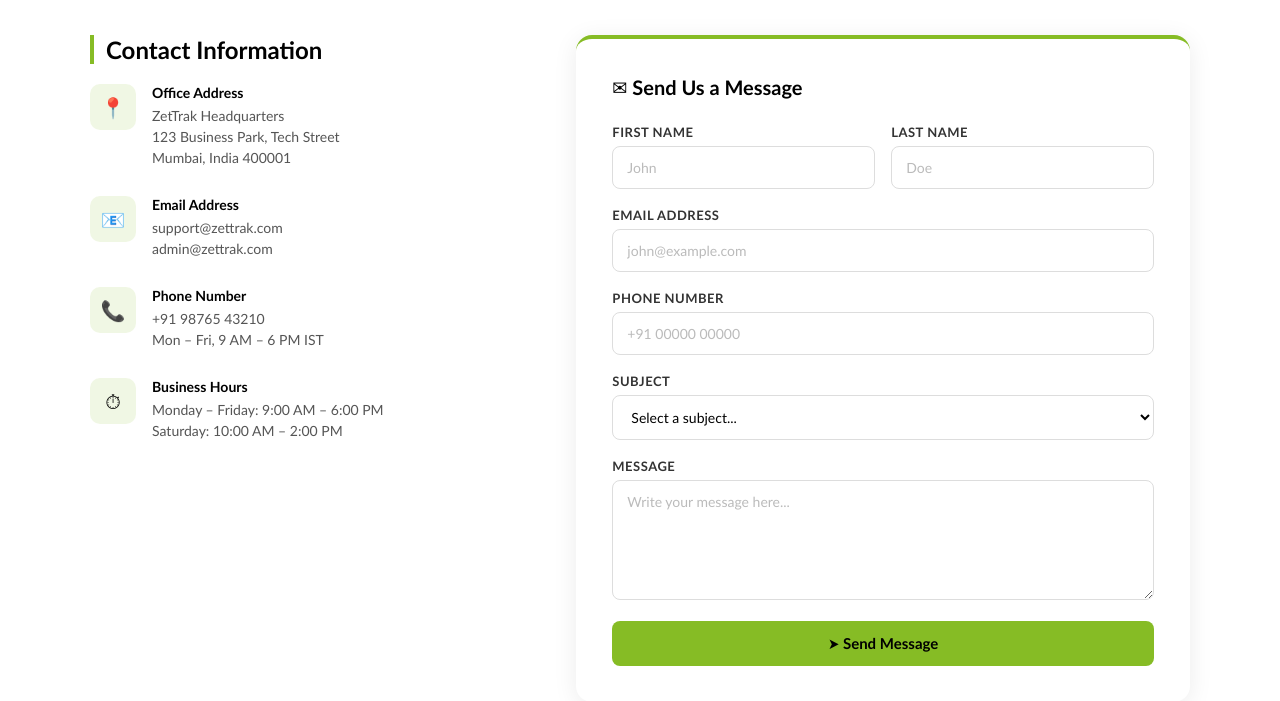
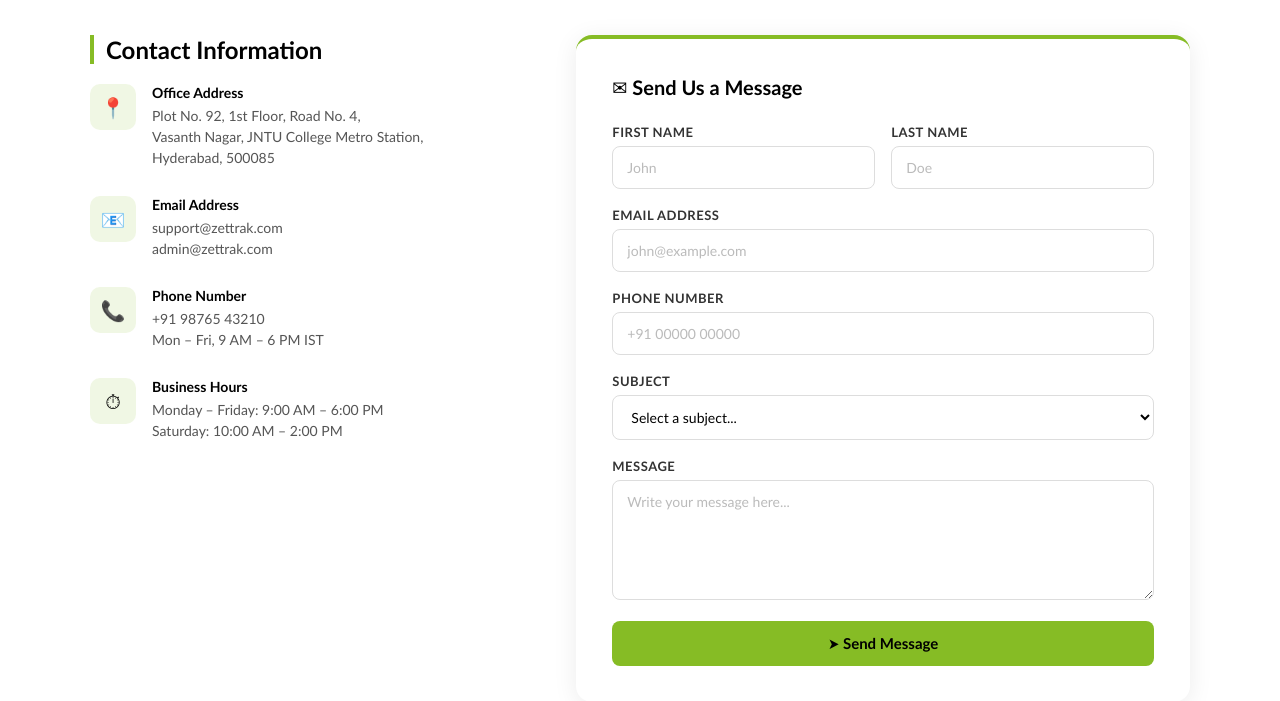
Before and after one commit to FINTEXLPROJECTS/Zettrack_updated, a Django app: page /contact/ in a window 1280 px wide. Shown: the part 375-1076 px from the top of the page. Run offline with Django 5.2, Linux system fonts and the light colour scheme.

Commit message:
Update office address in contact page to Hyderabad location
Co-Authored-By: Claude Sonnet 4.6 <noreply@anthropic.com>

```diff
--- a/zettrak_frontend/templates/contact.html
+++ b/zettrak_frontend/templates/contact.html
@@ -95,7 +95,7 @@
             <div class="contact-info-icon">&#128205;</div>
             <div>
               <h4>Office Address</h4>
-              <p>ZetTrak Headquarters<br>123 Business Park, Tech Street<br>Mumbai, India 400001</p>
+              <p>Plot No. 92, 1st Floor, Road No. 4,<br>Vasanth Nagar, JNTU College Metro Station,<br>Hyderabad, 500085</p>
             </div>
           </div>
 
```
